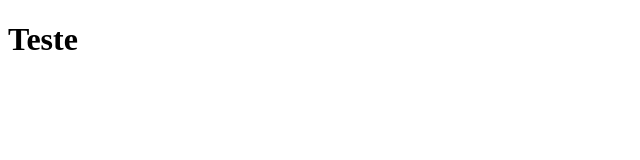
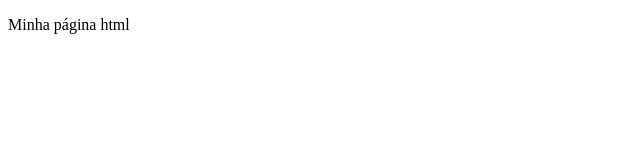
Before and after one commit to Daiani2511/projetoteste, a plain HTML site: page index.html in a window 1280 px wide. Shown: the whole page, without its empty margins (0-640 px from the left). Drawn offline with Linux system fonts and the light colour scheme.

Commit message:
Adicionando o paragrafo no meu site

```diff
--- a/index.html
+++ b/index.html
@@ -7,6 +7,6 @@
     <title>Document</title>
 </head>
 <body>
-    <h1>Teste</h1>
+    <p>Minha página html</p>
 </body>
 </html>
```
